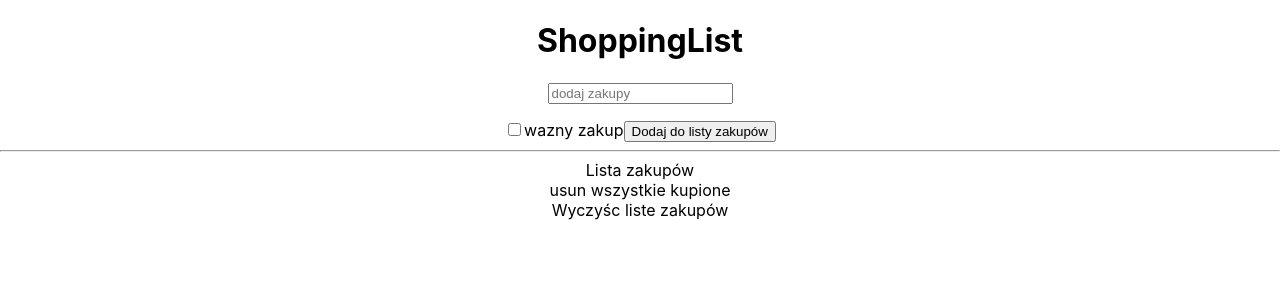
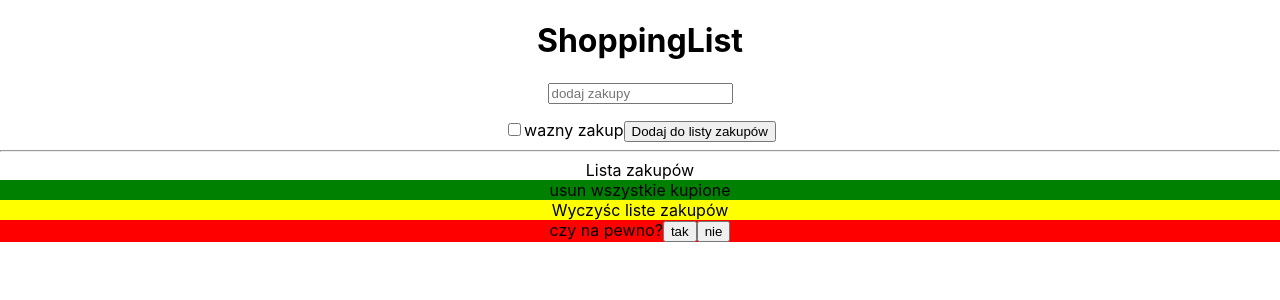
Before and after one commit to PawelBorowik/shopping-list, a React (Create React App) app: page / in a window 1280 px wide. Both pictures are taken after a click on the element "Wyczyśc liste zakupów". Shown: the top 300 px of the page. Built offline with nearby package versions, Linux system fonts and the light colour scheme.

Commit message:
added function handle warnnig before delete shoping list

```diff
--- a/src/componets/ItemShoppingList.js
+++ b/src/componets/ItemShoppingList.js
@@ -6,6 +6,8 @@ import '../style/App.css';
 function ItemShopingList(props) {
 
     const [itemsFromForm, setItems] = useState([])
+    const [warning, setWarning] = useState(false)
+
 
 
     // itm odnosi się do itemsFromForm ze state - zeby odwolać się do zmiennej poza useEffects, która moze być niedostepna
@@ -17,9 +19,7 @@ function ItemShopingList(props) {
         }
     }, [props.newItem])
 
-    useEffect(() => {
 
-    })
     const handleBoughtItem = (indx) => {
         let hideBought = itemsFromForm.map((product, index) => {
             if (index === indx) product.bought = !product.bought;
@@ -35,41 +35,42 @@ function ItemShopingList(props) {
         let removeAllBoughtItem = itemsFromForm.filter(product => !product.bought)
         setItems(removeAllBoughtItem)
     }
-    // const alert=
 
-    //         <div>
-    //             czy na pewno?
-    //         <button onClick={() => handleClearList()}>tak</button>
-    //             <button>nie</button>
-    //         </div>
+    const handleWarning = () => {
+        setWarning(!warning)
+    }
 
-    // const alertRemoveAllItems = () => {
-    //     console.log("ok")
+    const handleClearList = () => {
+        console.log("klikkk")
+        setItems([])
+        handleWarning()
+    }
 
 
-
-    // }
-    const handleClearList = () => {
-
-
-        setItems([])
-    }
 
 
     return (
         <div className="App">
             Lista zakupów
-            <div className="delete-all"
-                onClick={() => handleRemovetAllBoughtItem()}
+            <div className="delete-all-bought"
+                onClick={() => handleRemovetAllBoughtItem()}>
 
-            >usun wszystkie kupione
+                usun wszystkie kupione
             </div>
 
-            <div className="clear-list"
-                onClick={() => handleClearList()}
-            >Wyczyśc liste zakupów
-            {alert}
+            <div className={`clear`}
+                onClick={() => handleWarning()}>
+                Wyczyśc liste zakupów
             </div>
+
+            <div className={`abc ${warning ? "show-warning" : ""} `}>
+                czy na pewno?
+                <button onClick={() => handleClearList()}>tak</button>
+                <button onClick={() => handleWarning()} >nie</button>
+            </div>
+
+
+
             <ul>
                 {itemsFromForm.map((item, indx) => {
                     return (
@@ -86,7 +87,7 @@ function ItemShopingList(props) {
                     )
                 })}
             </ul>
-        </div>
+        </div >
     );
 }
 
--- a/src/style/App.css
+++ b/src/style/App.css
@@ -54,6 +54,26 @@ span{
   text-decoration: line-through;
 
 }
-.delete-all{
+.delete-all-bought{
   cursor: pointer;
+  background-color:green;
 }
+.clear{
+  cursor: pointer;
+  background-color: yellow;
+}
+
+.abc{
+  background-color:red;
+  display:none;
+}
+
+.show-warning{
+  display:block;
+
+
+}
+.hide-warning{
+
+  display: none;
+}
```
